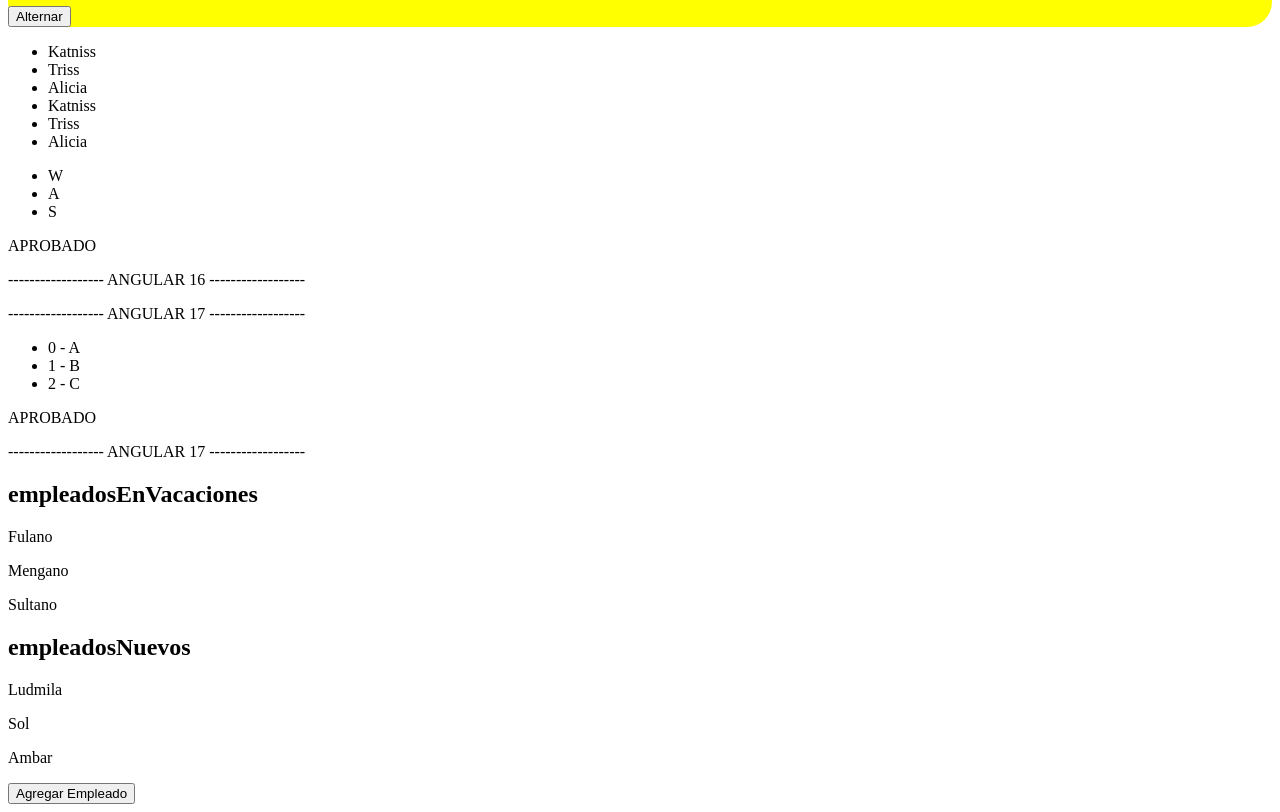
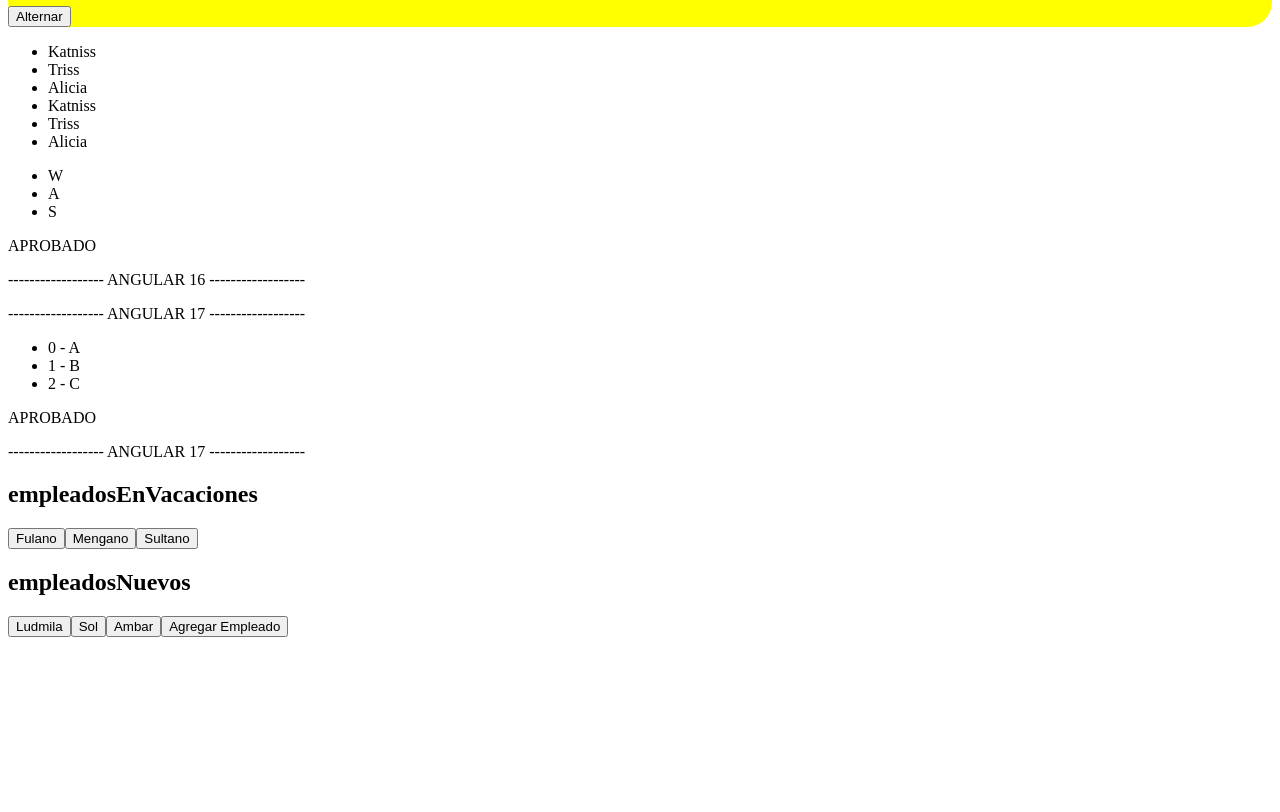
Before and after one commit to VictoriaIleanaRodriguezMora/angular_proyecto, an Angular app: page / in a window 1280 px wide. Shown: the part 426-1238 px from the top of the page. After the commit the page ends 1071 px from the top, so only its background shows below. Built offline with nearby package versions, Linux system fonts and the light colour scheme.

Commit message:
Se realiza la comunicacion de Padre a Hijo

```diff
--- a/src/app/app.component.html
+++ b/src/app/app.component.html
@@ -3,10 +3,11 @@
 <app-students></app-students>
 
 <h2>empleadosEnVacaciones</h2>
-<app-employee-list [employees]="empleadosEnVacaciones" ></app-employee-list>
+<app-employee-list (selectEmployee)="selectEmployeeOnVacation()"
+    [employees]="empleadosEnVacaciones"></app-employee-list>
 
 <h2>empleadosNuevos</h2>
-<app-employee-list [employees]="empleadosNuevos" ></app-employee-list>
+<app-employee-list [employees]="empleadosNuevos"></app-employee-list>
 
 
-<button (click)="addEmployee()" >Agregar Empleado</button>
+<button (click)="addEmployee()">Agregar Empleado</button>
--- a/src/app/app.component.ts
+++ b/src/app/app.component.ts
@@ -10,6 +10,10 @@ export class AppComponent {
   empleadosEnVacaciones = ["Fulano", "Mengano", "Sultano"]
   empleadosNuevos = ["Ludmila", "Sol", "Ambar"]
 
+  selectEmployeeOnVacation() {
+    console.log("Recibimos el evento de empleados en vacaciones");
+
+  }
 
   addEmployee() {
     const nombre = prompt("Ingrese el nombre");
--- a/src/app/components/employee-list/employee-list.component.html
+++ b/src/app/components/employee-list/employee-list.component.html
@@ -1,5 +1,7 @@
 
 <!-- Ahora no muestra nada, por que el array employees, está vacio -->
-    <p *ngFor="let employ of employees">
+    <button
+    (click)="selectEmployee.emit()"
+    *ngFor="let employ of employees">
         {{ employ }}
-    </p>
+    </button>
--- a/src/app/components/employee-list/employee-list.component.ts
+++ b/src/app/components/employee-list/employee-list.component.ts
@@ -1,4 +1,4 @@
-import { Component, Input } from '@angular/core';
+import { Component, Input, Output, EventEmitter } from '@angular/core';
 
 @Component({
   selector: 'app-employee-list',
@@ -7,5 +7,5 @@ import { Component, Input } from '@angular/core';
 })
 export class EmployeeListComponent {
   @Input({ required: true }) employees?: string[] = [];  // valor por defecto de array vacio
-
+  @Output() selectEmployee = new EventEmitter
 }
```
